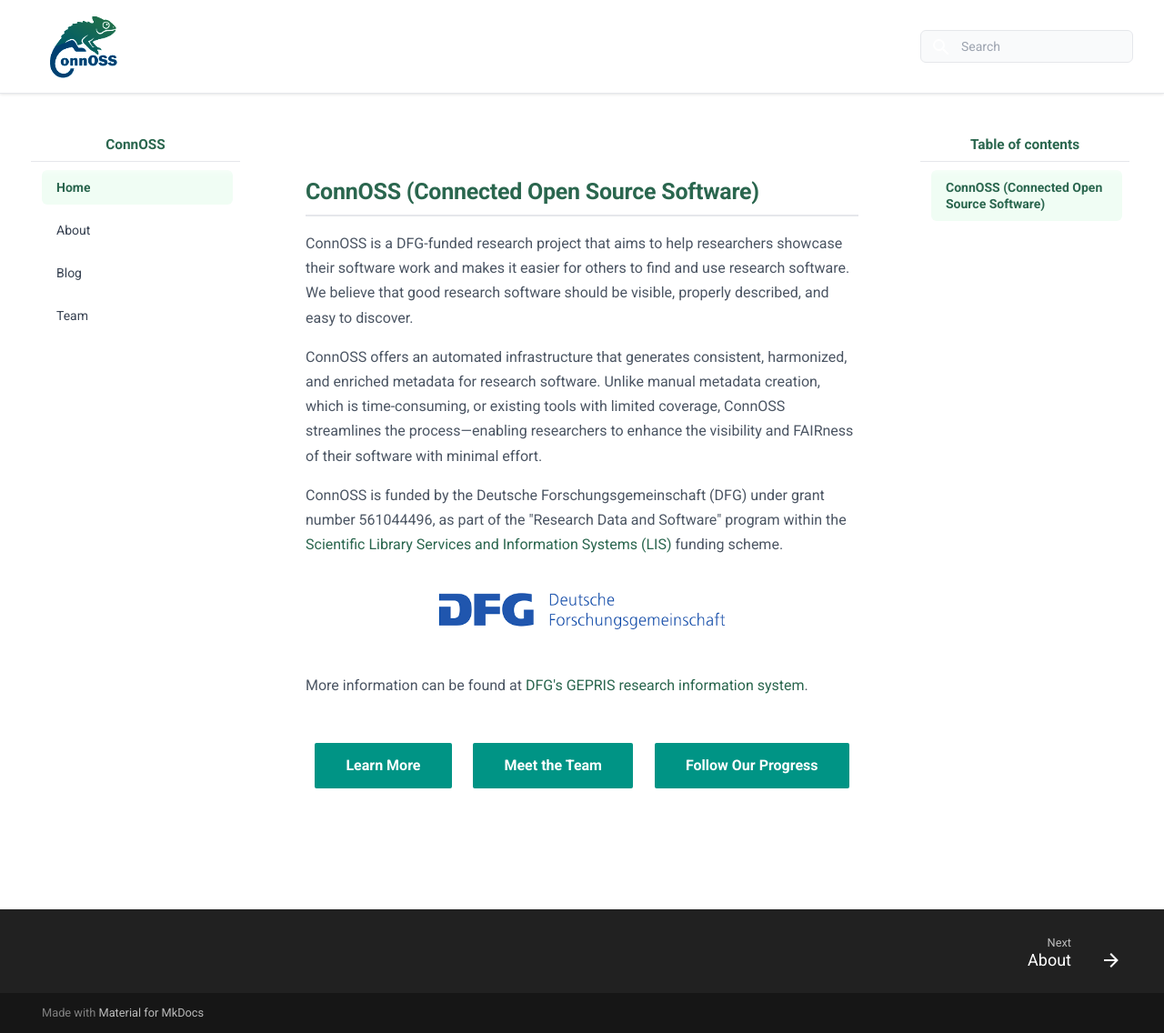
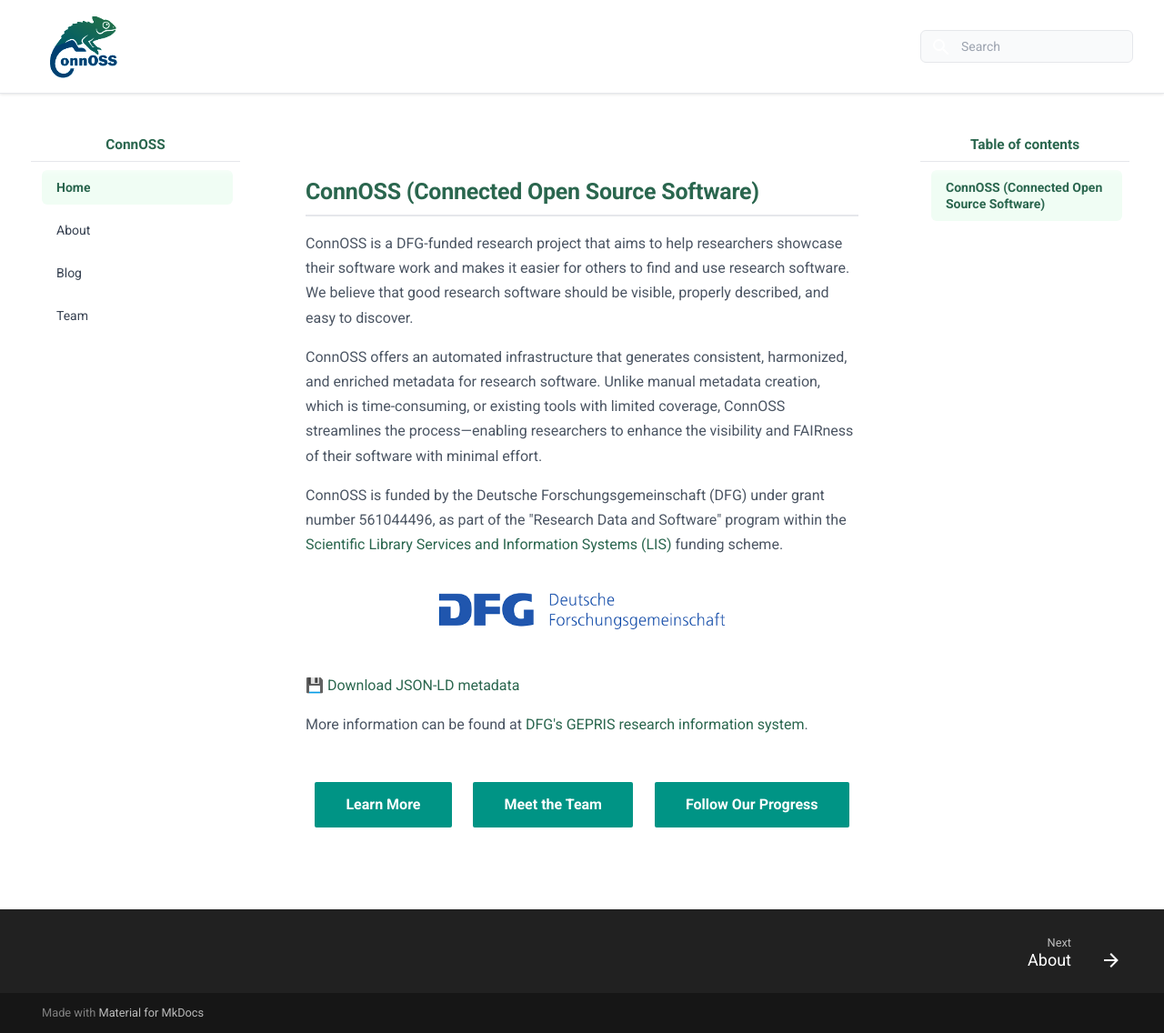
Before and after one commit to ConnOSS-Project/connoss-project.github.io, an MkDocs documentation site: the page built from docs/index.md, in a window 1280 px wide and 1136 px high. Shown: the whole window at 91% size. Built offline with MkDocs 1.6.1 and Material for MkDocs 9.7.7, drawn with Linux system fonts in a browser that asks for light colours.

Commit message:
Update index.md to include .jsonld Metadata

```diff
--- a/docs/index.md
+++ b/docs/index.md
@@ -12,6 +12,8 @@
   <img src="../images/DFG.png" alt="DFG Logo" style="height: 60px; margin: 10px;">
 </div>
 
+<p><a href="connoss_metadata.json" download> 💾 Download JSON-LD metadata </a></p>
+
 More information can be found at [DFG's GEPRIS research information system](https://gepris.dfg.de/gepris/projekt/561044496).
 
 <div style="text-align: center; margin: 40px 0;">
```
